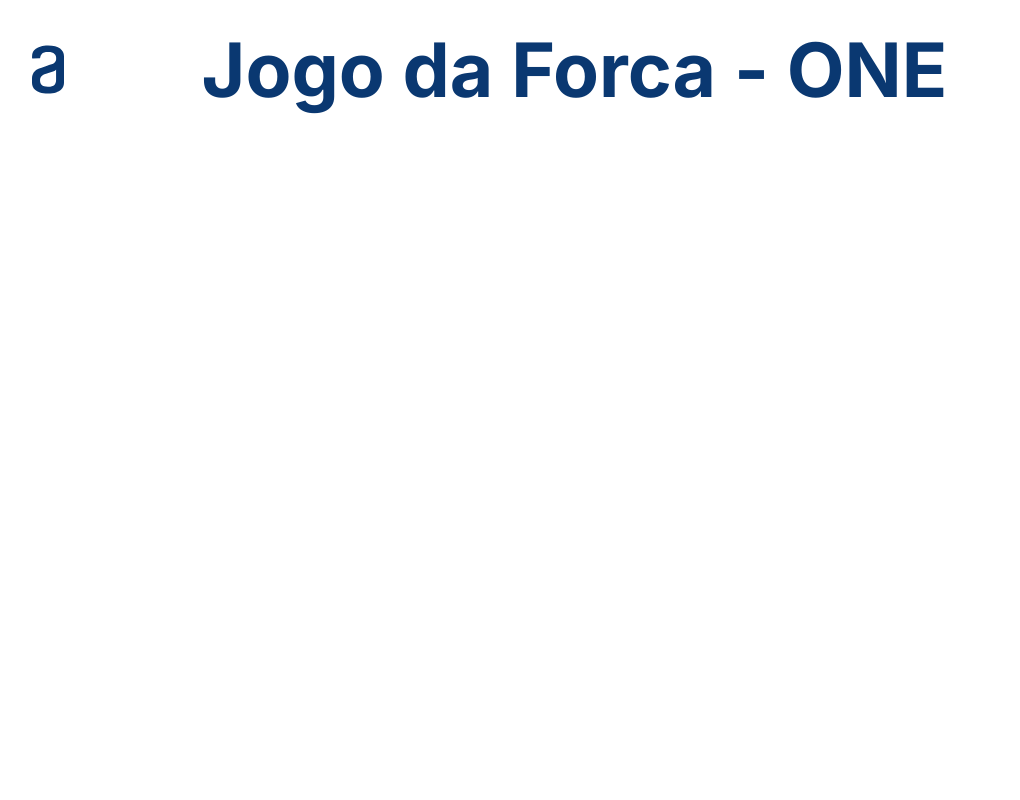
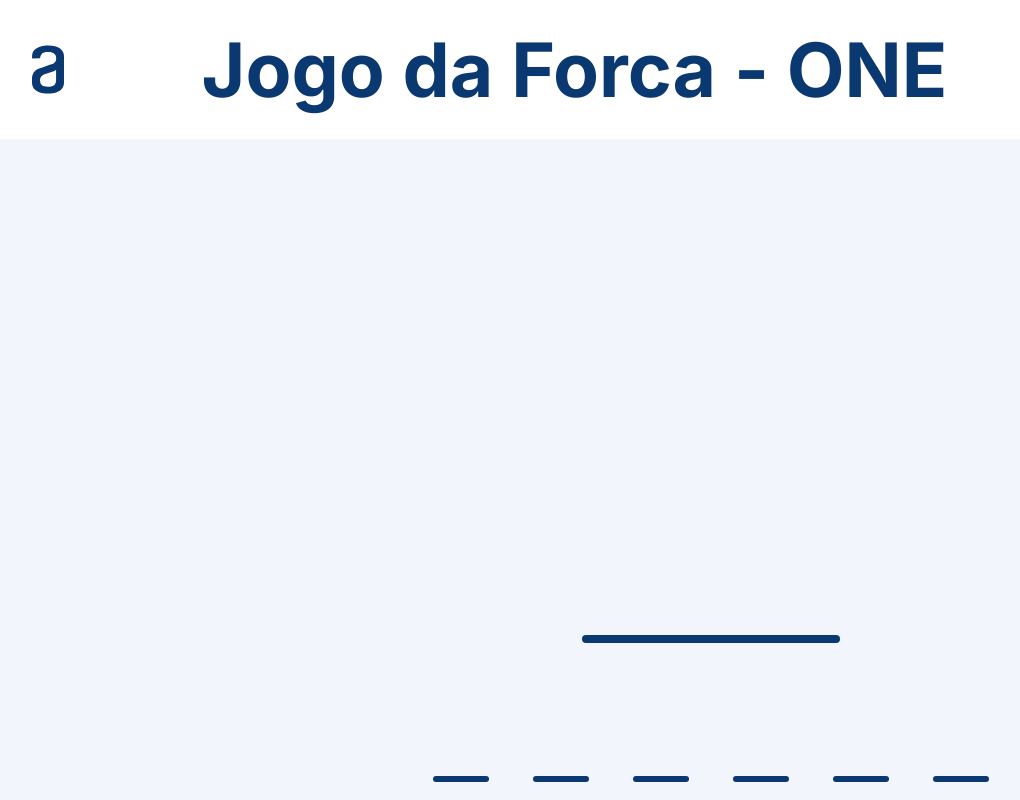
Before and after one commit to claudiadejesusdantas/ONE_JogoDaForca, a plain HTML site: page index.html in a window 1280 px wide. Both pictures are taken after a click on the button "Começar o jogo". Shown: the top 800 px of the page, without its empty margins (64-1084 px from the left). Drawn offline with Linux system fonts and the light colour scheme.

Commit message:
Inserting random words array logic and secret word letter strokes.

```diff
--- /dev/null
+++ b/canvas.js
@@ -0,0 +1,31 @@
+function drawCanvas(){
+    gameBoard.lineWidth = 8;
+    gameBoard.lineCap = "round";
+    gameBoard.lineJoin = "round";
+    gameBoard.fillStyle = "#F3F5FC";
+    gameBoard.strokeStyle = "#0A3871";
+
+    //maninupation
+    gameBoard.fillRect(0,0,1200,800);
+    gameBoard.beginPath();
+    gameBoard.moveTo(900,500);
+    gameBoard.lineTo(650,500);
+    gameBoard.stroke();
+    gameBoard.closePath();
+}
+
+function drawLines(){
+    gameBoard.lineWidth = 6;
+    gameBoard.lineCap = "round";
+    gameBoard.lineJoin = "round";
+    gameBoard.fillStyle = "#F3F5FC";
+    gameBoard.strokeStyle = "#0A3871";
+
+    let widthWord = 600/secretWord.length
+    for(let i = 0; i < secretWord.length; i++){
+        gameBoard.moveTo(500+(widthWord*i), 640)
+        gameBoard.lineTo(550+(widthWord*i), 640)
+    }
+    gameBoard.stroke()
+    gameBoard.closePath()
+}
--- a/index.html
+++ b/index.html
@@ -10,6 +10,7 @@
     <link href="https://fonts.googleapis.com/css2?family=Inter:wght@400;600;700&display=swap" rel="stylesheet">
     <link rel="stylesheet" href="./style.css">
     <script type="text/javascript" src="./script.js" defer></script>
+    <script type="text/javascript" src="./canvas.js" defer></script>
 </head>
 
 <body>
--- a/script.js
+++ b/script.js
@@ -1,6 +1,6 @@
 //Selectores
-let words = ["html", "javascript", "css", "logica"];
-let tabuleiro = document.getElementById("gallows").getContext('2d');
+let words = ["programacao","oracle", "alura","html", "javascript", "css", "logica"];
+let gameBoard = document.getElementById("gallows").getContext('2d');
 let secretWord = "";
 
 function chooseSecretWord(){
@@ -12,4 +12,6 @@ function chooseSecretWord(){
 function startGame(){
     document.getElementById('container_main').style.display = "none";
     chooseSecretWord();
+    drawCanvas();
+    drawLines();
 }
```
